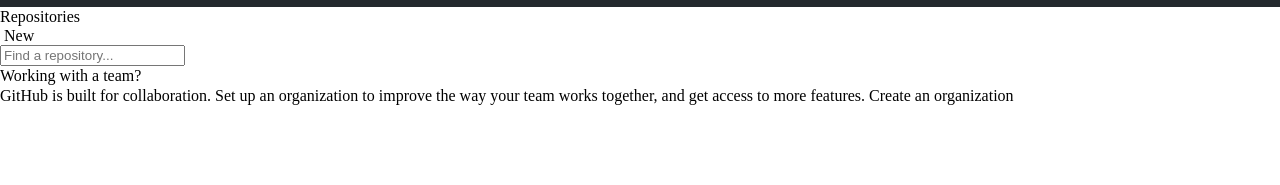
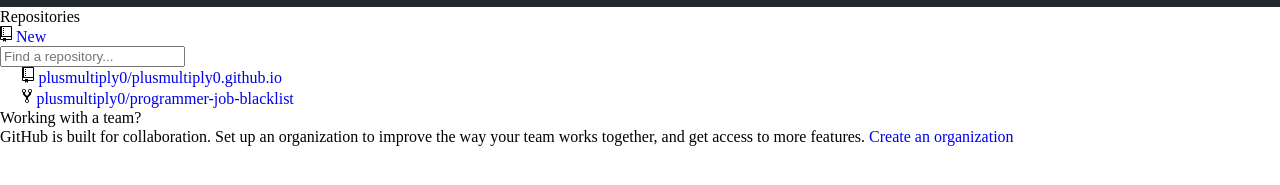
Before and after one commit to plusmultiply0/github-static, a plain HTML site: page index.html in a window 1280 px wide. Shown: the part 321-506 px from the top of the page. Drawn offline with Linux system fonts and the light colour scheme.

Commit message:
finish left aside 80%

```diff
--- a/index.html
+++ b/index.html
@@ -65,16 +65,33 @@
         <div class="selfrepo">
             <div class="repotop">
                 <span>Repositories</span>
-                <div>
-                    <img>
+                <div class="newbutton">
+                    <a href="https://github.com/new">
+                    <svg class="octicon octicon-repo" viewBox="0 0 12 16" version="1.1" width="12" height="16" aria-hidden="true">
+                        <path fill-rule="evenodd" d="M4 9H3V8h1v1zm0-3H3v1h1V6zm0-2H3v1h1V4zm0-2H3v1h1V2zm8-1v12c0 .55-.45 1-1 1H6v2l-1.5-1.5L3 16v-2H1c-.55 0-1-.45-1-1V1c0-.55.45-1 1-1h10c.55 0 1 .45 1 1zm-1 10H1v2h2v-1h3v1h5v-2zm0-10H2v9h9V1z"></path>
+                    </svg>
                     <span>New</span>
+                </a>
                 </div>
             </div>
-            <input placeholder="Find a repository...">
-            <ul>
-                <li></li>
-                <li></li>
-                <li></li>
+            <input class="reposearch" placeholder="Find a repository...">
+            <ul class="repolists">
+                <li>
+                    <a href="https://github.com/plusmultiply0/plusmultiply0.github.io">
+                        <svg class="octicon octicon-repo" viewBox="0 0 12 16" version="1.1" width="12" height="16" aria-hidden="true">
+                            <path fill-rule="evenodd" d="M4 9H3V8h1v1zm0-3H3v1h1V6zm0-2H3v1h1V4zm0-2H3v1h1V2zm8-1v12c0 .55-.45 1-1 1H6v2l-1.5-1.5L3 16v-2H1c-.55 0-1-.45-1-1V1c0-.55.45-1 1-1h10c.55 0 1 .45 1 1zm-1 10H1v2h2v-1h3v1h5v-2zm0-10H2v9h9V1z"></path>
+                        </svg>
+                        <span>plusmultiply0/plusmultiply0.github.io</span>
+                    </a>
+                </li>
+                <li>
+                    <a href="https://github.com/plusmultiply0/programmer-job-blacklist">
+                        <svg aria-label="Forked repository" class="octicon octicon-repo-forked flex-shrink-0" viewBox="0 0 10 16" version="1.1" width="10" height="16" role="img">
+                            <path fill-rule="evenodd" d="M8 1a1.993 1.993 0 00-1 3.72V6L5 8 3 6V4.72A1.993 1.993 0 002 1a1.993 1.993 0 00-1 3.72V6.5l3 3v1.78A1.993 1.993 0 005 15a1.993 1.993 0 001-3.72V9.5l3-3V4.72A1.993 1.993 0 008 1zM2 4.2C1.34 4.2.8 3.65.8 3c0-.65.55-1.2 1.2-1.2.65 0 1.2.55 1.2 1.2 0 .65-.55 1.2-1.2 1.2zm3 10c-.66 0-1.2-.55-1.2-1.2 0-.65.55-1.2 1.2-1.2.65 0 1.2.55 1.2 1.2 0 .65-.55 1.2-1.2 1.2zm3-10c-.66 0-1.2-.55-1.2-1.2 0-.65.55-1.2 1.2-1.2.65 0 1.2.55 1.2 1.2 0 .65-.55 1.2-1.2 1.2z"></path>
+                        </svg>
+                        <span>plusmultiply0/programmer-job-blacklist</span>
+                    </a>
+                </li>
             </ul>
         </div>
         <div class="ads">
@@ -82,7 +99,7 @@
             <span>
                 GitHub is built for collaboration. Set up an organization to improve the way your team works together, and get access to more features.
             </span>
-            <span>Create an organization</span>
+            <a class="adsbutton" href="https://github.com/account/organizations/new"><span>Create an organization</span></a>
         </div>
     </aside>
     <aside>
```
